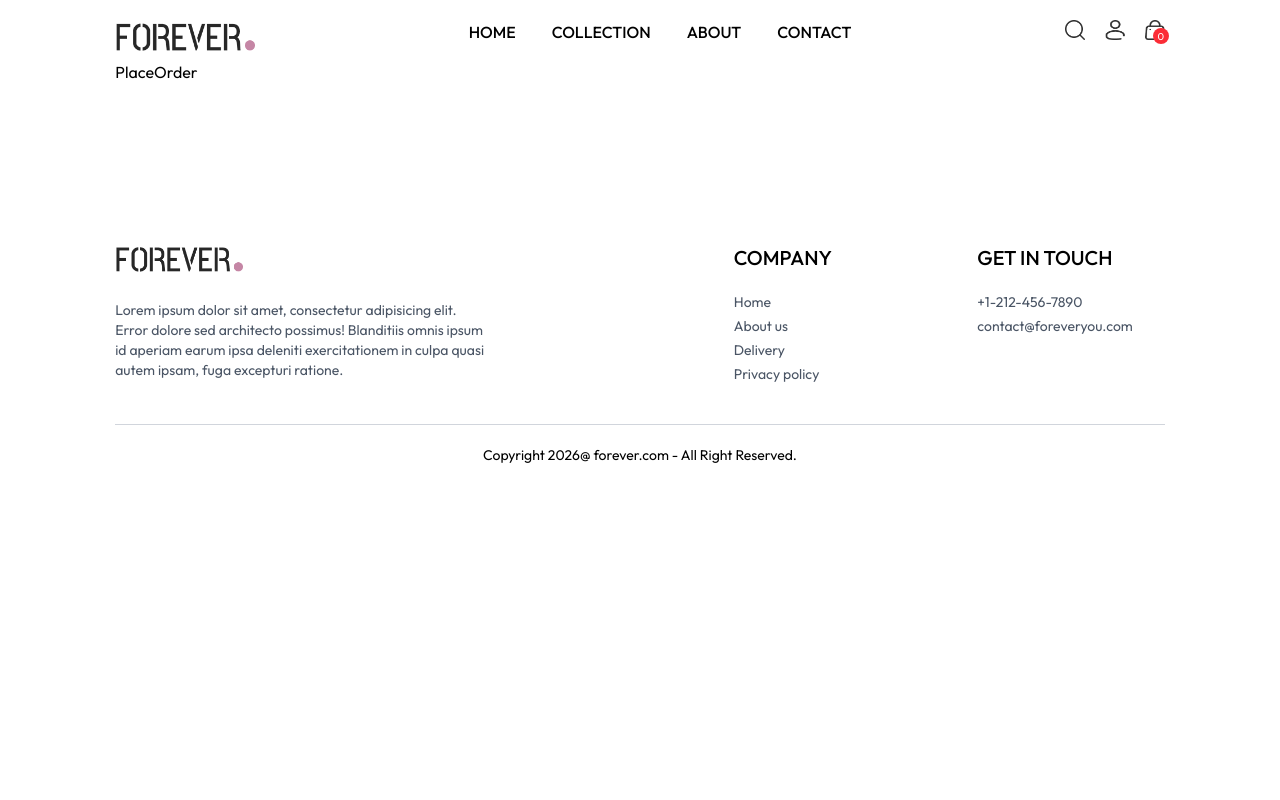
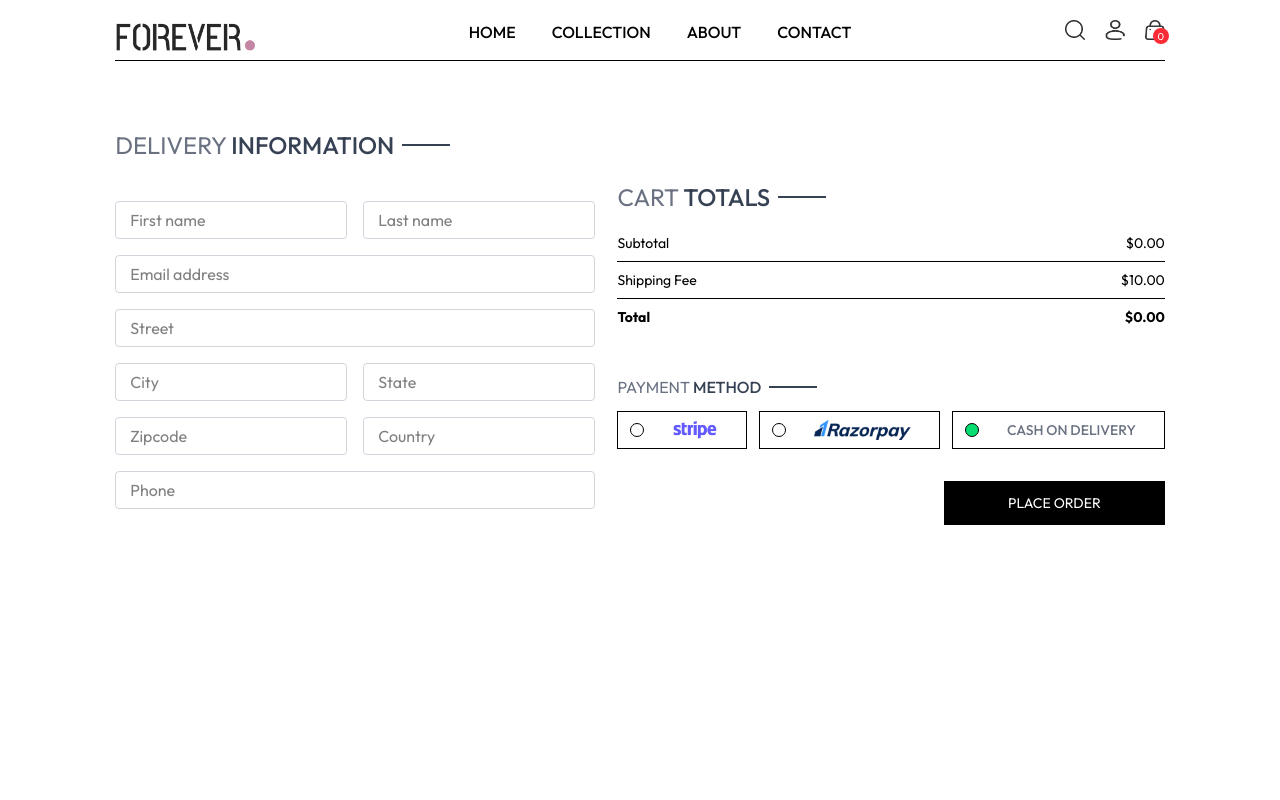
Before and after one commit to RohansinhVihol/fullstack-mern-ecommerce, a React app in the folder frontend/: page /place-order in a window 1280 px wide. Shown: the top 800 px of the page. Built offline with nearby package versions, Linux system fonts and the light colour scheme; the HTML template or start-up script is replaced by a standard one.

Commit message:
feat: add orders page and place order functionality

```diff
--- a/frontend/src/pages/Orders.jsx
+++ b/frontend/src/pages/Orders.jsx
@@ -1,9 +1,52 @@
-import React from 'react'
+import React from "react";
+import { useShopContext } from "../context/ShopContext";
+import Title from "../components/Title";
 
 const Orders = () => {
+  const { products, currency } = useShopContext();
+
   return (
-    <div>Orders</div>
-  )
-}
+    <div className="border-t pt-16">
+      <div className="text-2xl">
+        <Title text1={"MY"} text2={"ORDERS"} />
+      </div>
+      <div>
+        {products.slice(1, 4).map((item, index) => (
+          <div
+            className="py-4 border-t border-b text-gray-700 flex flex-col md:flex-row md:item-center md:justify-between gap-4"
+            key={index}
+          >
+            <div className="flex items-start gap-6 text-sm">
+              <img className="w-16 sm:w-20" src={item.image[0]} alt="" />
+              <div>
+                <p className="sm:text-base font-medium">{item.name}</p>
+                <div className="flex items-center gap-3 mt-2 text-base text-gray-700">
+                  <p className="text-lg">
+                    {currency}
+                    {item.price}
+                  </p>
+                  <p>Quantity: 1</p>
+                  <p>Size: M</p>
+                </div>
+                <p className="mt-2">
+                  Date: <span className="text-gray-400">25, Jul, 2026</span>
+                </p>
+              </div>
+            </div>
+            <div className="md:w-1/2 flex items-center gap-4 md:justify-between">
+              <div className="flex items-center gap-2">
+                <p className="min-w-2 h-2 rounded-full bg-green-500"></p>
+                <p className="text-sm md:text-base">Ready to ship</p>
+              </div>
+              <button className="border border-gray-300 px-3 py-3 sm:px-8 sm:py-4 text-sm rounded-sm leading-none inline-block">
+                Track Order
+              </button>
+            </div>
+          </div>
+        ))}
+      </div>
+    </div>
+  );
+};
 
-export default Orders
+export default Orders;
--- a/frontend/src/pages/PlaceOrder.jsx
+++ b/frontend/src/pages/PlaceOrder.jsx
@@ -1,9 +1,107 @@
-import React from 'react'
+import React, { useState } from "react";
+import Title from "../components/Title";
+import CartTotal from "../components/CartTotal";
+import { assets } from "../assets/assets";
+import { useShopContext } from "../context/ShopContext";
 
 const PlaceOrder = () => {
+
+  const [method, setMethod] = useState('cod')
+
+  const {navigate} = useShopContext()
+
   return (
-    <div>PlaceOrder</div>
-  )
-}
+    <div className="flex flex-col sm:flex-row justify-between gap-4 pt-5 sm:pt-14 min-h-[80vh] border-t">
+      {/* -----------Left Side------------- */}
+      <div className="flex flex-col gap-4 w-full sm:max-w-120">
+        <div className="text-xl sm:text-2xl my-3">
+          <Title text1={"DELIVERY"} text2={"INFORMATION"} />
+        </div>
+        <div className="flex gap-4">
+          <input
+            className="border border-gray-300 rounded py-1.5 px-3.5 w-full"
+            type="text"
+            placeholder="First name"
+          />
+          <input
+            className="border border-gray-300 rounded py-1.5 px-3.5 w-full"
+            type="text"
+            placeholder="Last name"
+          />
+        </div>
+        <input
+          className="border border-gray-300 rounded py-1.5 px-3.5 w-full"
+          type="email"
+          placeholder="Email address"
+        />
+        <input
+          className="border border-gray-300 rounded py-1.5 px-3.5 w-full"
+          type="text"
+          placeholder="Street"
+        />
+        <div className="flex gap-4">
+          <input
+            className="border border-gray-300 rounded py-1.5 px-3.5 w-full"
+            type="text"
+            placeholder="City"
+          />
+          <input
+            className="border border-gray-300 rounded py-1.5 px-3.5 w-full"
+            type="text"
+            placeholder="State"
+          />
+        </div>{" "}
+        <div className="flex gap-4">
+          <input
+            className="border border-gray-300 rounded py-1.5 px-3.5 w-full"
+            type="number"
+            placeholder="Zipcode"
+          />
+          <input
+            className="border border-gray-300 rounded py-1.5 px-3.5 w-full"
+            type="text"
+            placeholder="Country"
+          />
+        </div>
+        <input
+          className="border border-gray-300 rounded py-1.5 px-3.5 w-full"
+          type="number"
+          placeholder="Phone"
+        />
+      </div>
 
-export default PlaceOrder
+      {/* -------------Right Side---------- */}
+      <div className="mt-8">
+        <div className="mt-8 min-w-80">
+          <CartTotal />
+        </div>
+        <div className="mt-12">
+          <Title text1={"PAYMENT"} text2={"METHOD"} />
+
+          {/* ----------Payment Method Selection------- */}
+          <div className="flex gap-3 flex-col lg:flex-row">
+            <div onClick={() => setMethod('stripe')} className="flex items-center gap-3 border p-2 px-3 cursor-pointer">
+              <p className={`min-w-3.5 h-3.5 border rounded-full ${method === 'stripe' ? 'bg-green-400' :''}`}></p>
+              <img className="h-5 mx-4" src={assets.stripe_logo} alt="" />
+            </div>
+            <div onClick={() => setMethod('razorpay')} className="flex items-center gap-3 border p-2 px-3 cursor-pointer">
+              <p className={`min-w-3.5 h-3.5 border rounded-full  ${method === 'razorpay' ? 'bg-green-400' :''}`}></p>
+              <img className="h-5 mx-4" src={assets.razorpay_logo} alt="" />
+            </div>
+            <div onClick={() => setMethod('cod')}className="flex items-center gap-3 border p-2 px-3 cursor-pointer">
+              <p className={`min-w-3.5 h-3.5 border rounded-full  ${method === 'cod' ? 'bg-green-400' :''} `}></p>
+              <p className="text-gray-500 text-sm font-medium mx-4">
+                CASH ON DELIVERY
+              </p>
+            </div>
+          </div>
+          <div className="w-full text-end mt-8">
+            <button onClick={() => navigate('/orders')} className="bg-black text-white px-16 py-3 text-sm">PLACE ORDER</button>
+          </div>
+        </div>
+      </div>
+    </div>
+  );
+};
+
+export default PlaceOrder;
```
